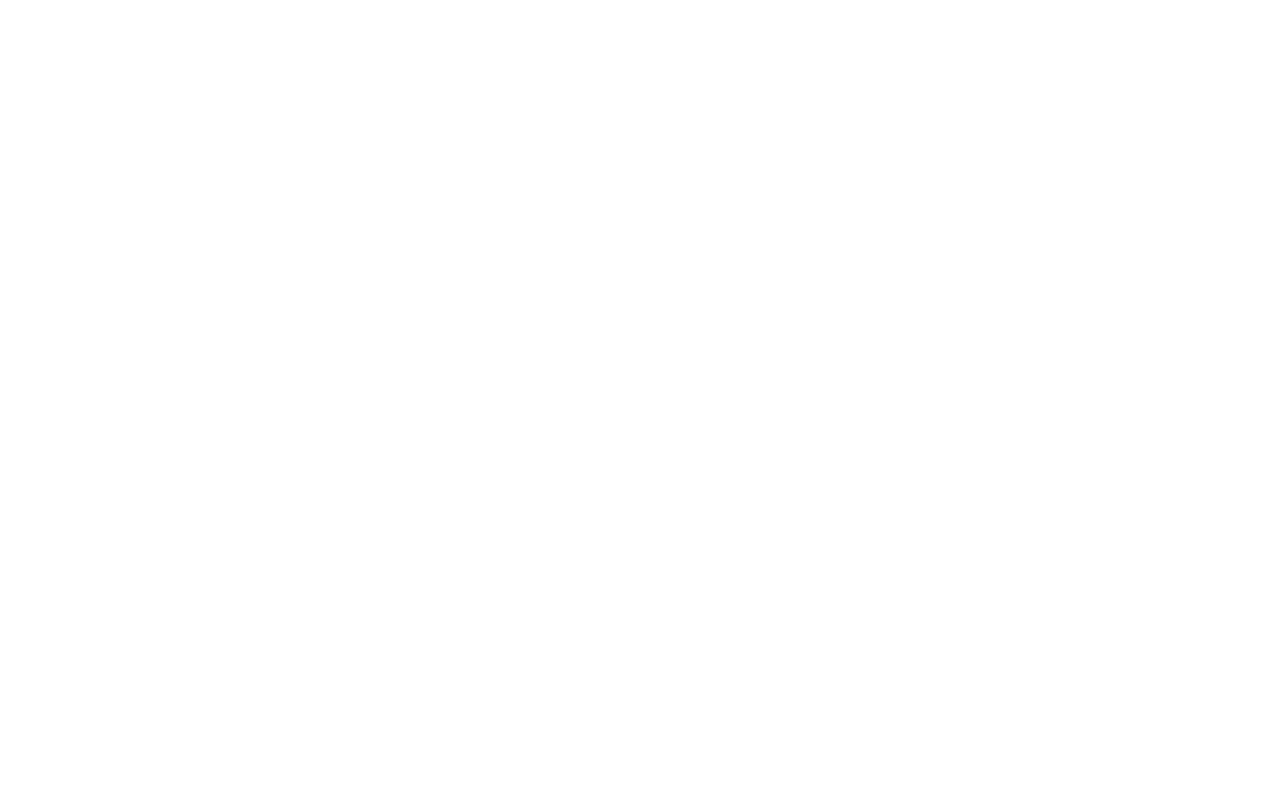
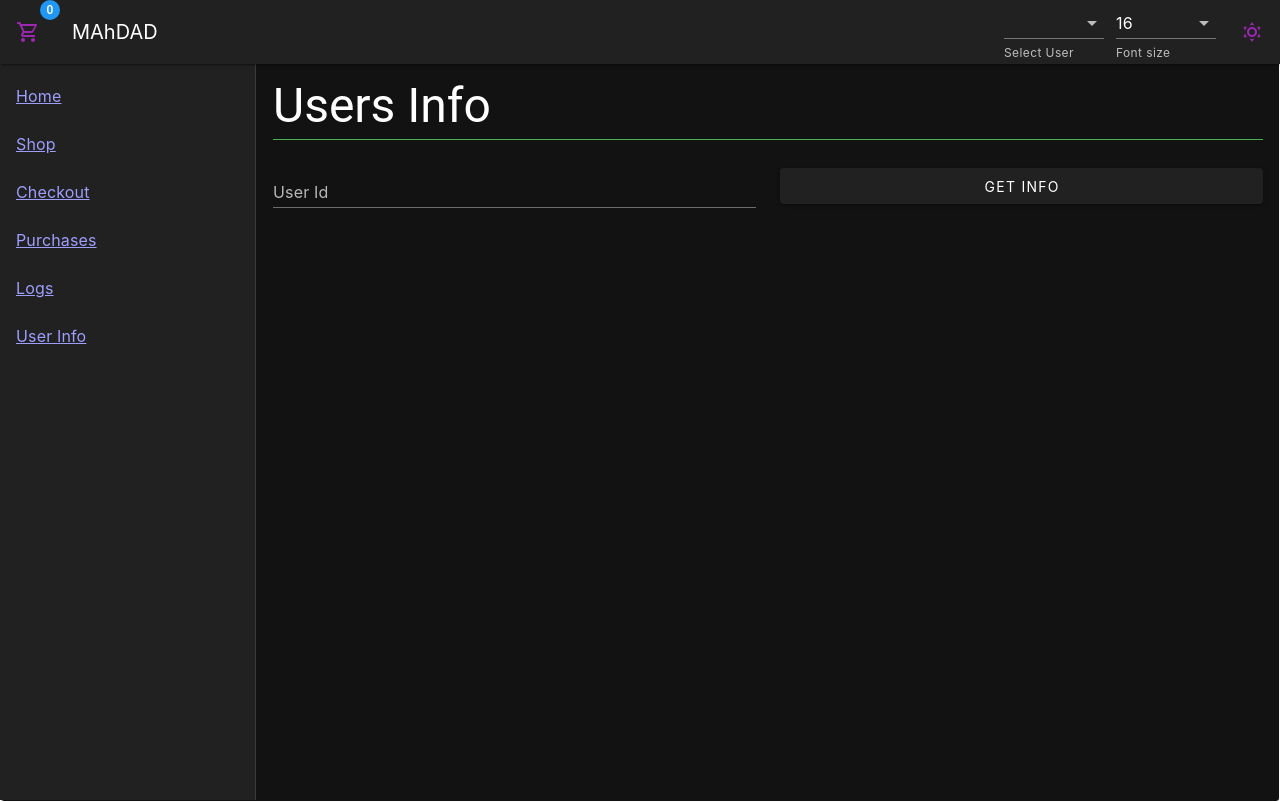
Before and after one commit to inaseri/mahdad-front-code-challenge, a Vue app: page /user-info in a window 1280 px wide. Before the commit this address had no page. Built offline with nearby package versions, Linux system fonts and the light colour scheme; the HTML template or start-up script is replaced by a standard one.

Commit message:
feat: Add user info dashboard

```diff
--- a/src/components/layout/Sidebar.vue
+++ b/src/components/layout/Sidebar.vue
@@ -20,6 +20,9 @@
       <router-link to="/logs">
         <v-list-item title="Logs"></v-list-item>
       </router-link>
+      <router-link to="/user-info">
+        <v-list-item title="User Info"></v-list-item>
+      </router-link>
     </v-list>
   </v-navigation-drawer>
 </template>
--- a/src/router/index.ts
+++ b/src/router/index.ts
@@ -34,6 +34,12 @@
       component: () => import('../views/Logs.vue'),
       meta: { layout: Main },
     },
+    {
+      path: '/user-info',
+      name: 'user-info',
+      component: () => import('../views/UserInfo.vue'),
+      meta: { layout: Main },
+    },
   ],
 })
 
--- /dev/null
+++ b/src/views/UserInfo.vue
@@ -0,0 +1,66 @@
+<template>
+  <h3 class="text-h3 color-danger-500">Users Info</h3>
+  <v-divider class="border-opacity-100 mt-2 mb-5" color="success"></v-divider>
+  <v-form @submit.prevent="loadUser" class="w-100">
+    <v-row>
+      <v-col :md="6" :sm="12">
+        <v-text-field variant="underlined" v-model="userId" label="User Id"></v-text-field>
+      </v-col>
+      <v-col :md="6" :sm="12">
+        <v-btn class="mt-2" type="submit" block>Get Info</v-btn>
+      </v-col>
+    </v-row>
+  </v-form>
+  <v-row v-if="user">
+    <v-col :md="12">
+      <v-card :title="`${user.firstName} ${user.lastName}`" :subtitle="user.email"></v-card>
+    </v-col>
+  </v-row>
+</template>
+
+<script setup lang="ts">
+import { ref } from 'vue'
+import axios from 'axios'
+import { toast } from 'vue3-toastify'
+
+const user = ref<null>()
+const userId = ref<number>()
+const cache = new Map<number, object>()
+let abortController: AbortController = null
+
+const fetchUser = async () => {
+
+  if (cache.has(Number(userId.value))) {
+    return cache.get(Number(userId.value))
+  }
+
+  if (abortController) {
+    abortController.abort()
+  }
+
+  abortController = new AbortController()
+
+  try {
+    const response = await axios.get(`https://dummyjson.com/users/${userId.value}`, {
+      signal: abortController.signal,
+    })
+    cache.set(Number(userId.value), response.data)
+    return response.data
+  } catch (error) {
+    if (axios.isCancel(error)) {
+      toast.error('Request canceled, there is more request that is pending, please wait')
+    } else {
+      toast.error('Request failed')
+    }
+    throw error
+  }
+}
+
+const loadUser = async () => {
+  try {
+    user.value = await fetchUser();
+  } catch (error) {
+    user.value = null;
+  }
+}
+</script>
```
